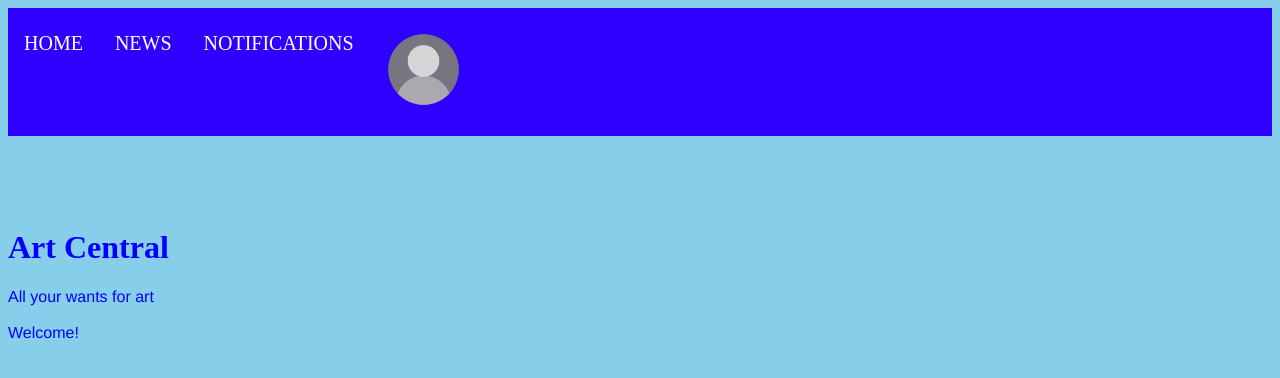
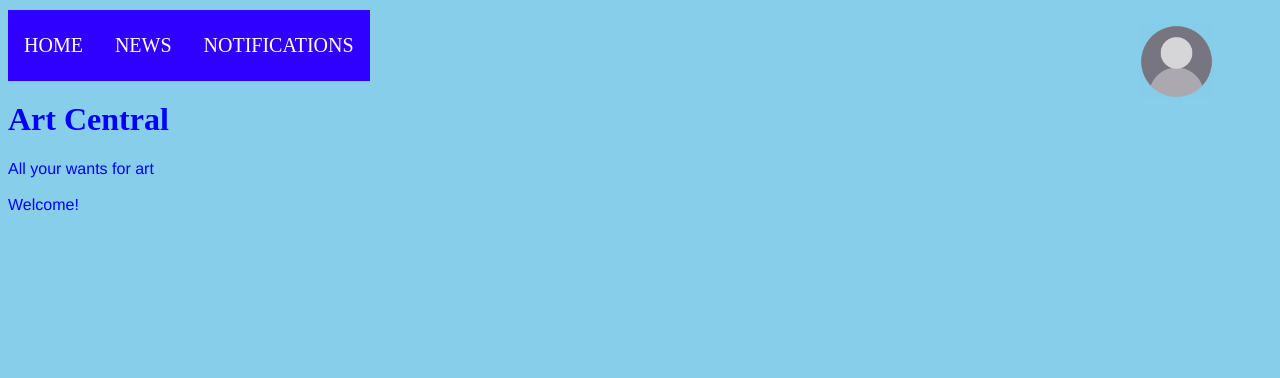
Before and after one commit to ABBush2001/CS3773_001-Final-Project, a PHP site: page /HomePage.html in a window 1280 px wide. Shown: the top 378 px of the page. Run offline with PHP 8.4, Linux system fonts and the light colour scheme.

Commit message:
Update HomePage.css

```diff
--- a/Website/HomePage.css
+++ b/Website/HomePage.css
@@ -21,6 +21,19 @@ p2{
     color:white;
     margin: 0 auto;
     overflow: hidden;
+    top: 10px;
+    position:fixed;
+}
+.logIn {
+    position: sticky;
+    top: 0;
+    background-color: #2f00ff;
+    padding:10px 0px 10px 0px;
+    color:white;
+    margin: 0 auto;
+    overflow: hidden;
+    top: 10px;
+    position:fixed;
 }
 .menu a {
     float: left;
@@ -30,7 +43,11 @@ p2{
     text-decoration: none;
     font-size: 20px;
 }
-.testing a{
-    right: auto;
+
+.logIn a{
+    position: fixed;
+    right: 50px;
+    top: 10px;
+    border:none;
     float: right;
 }
```
